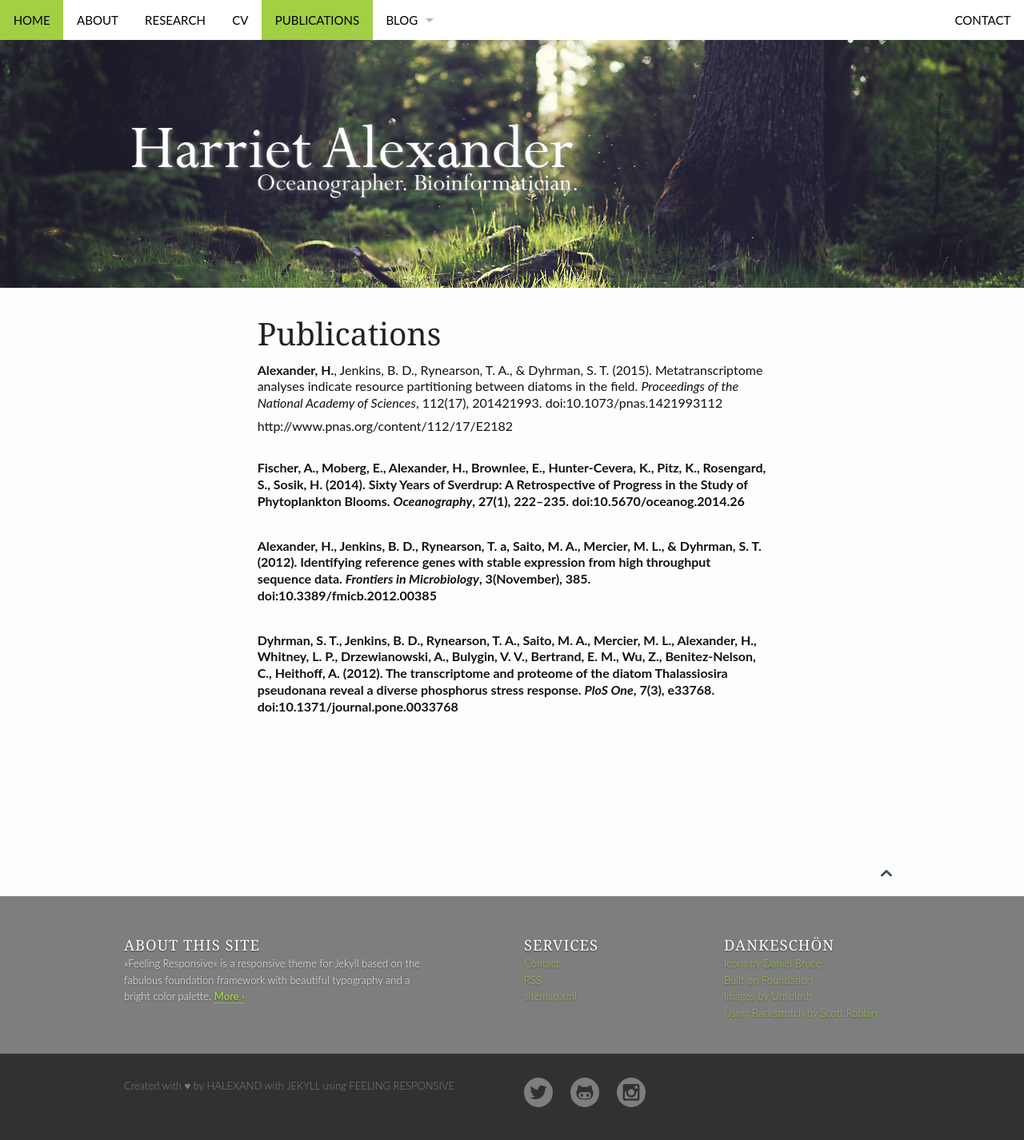
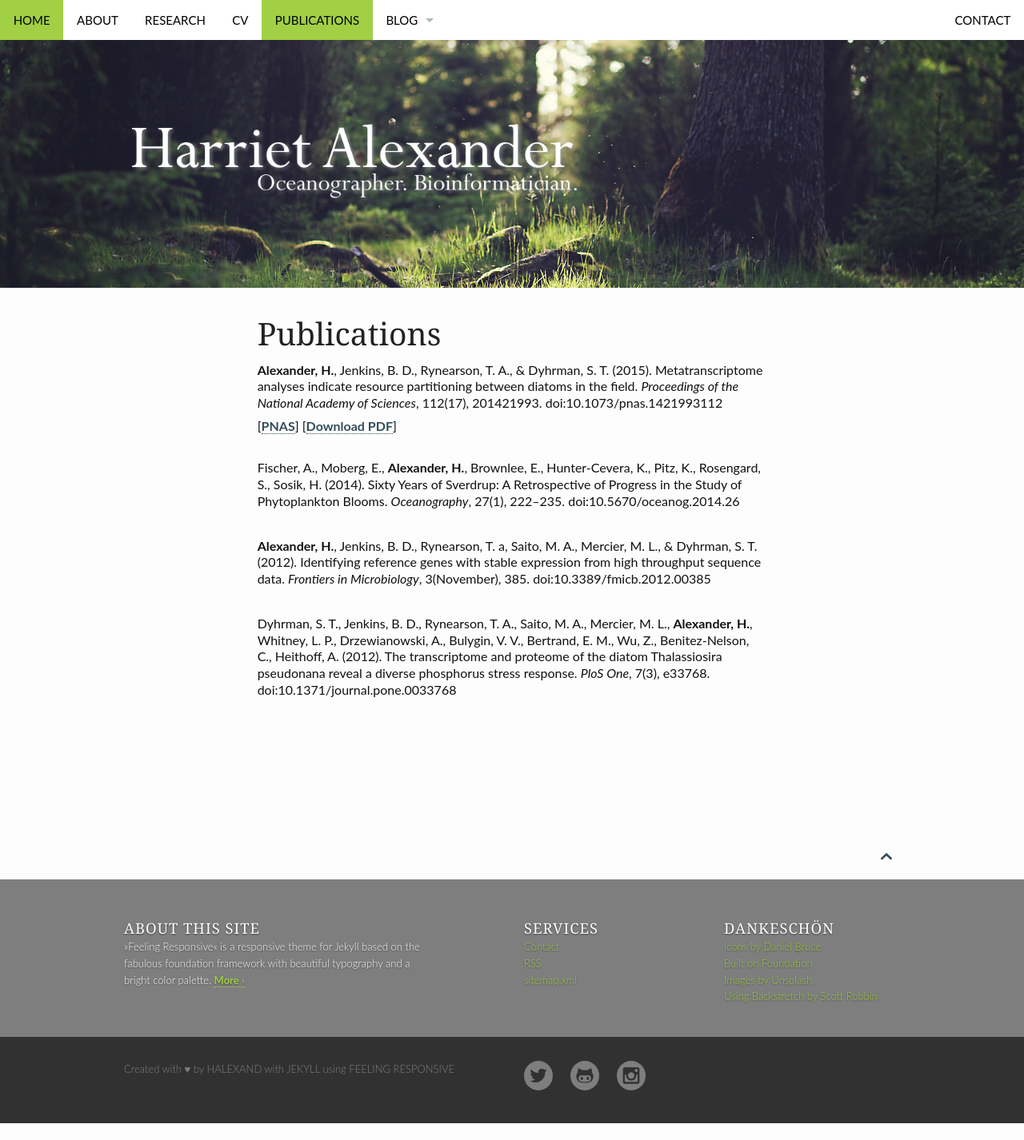
Before and after one commit to halexand/halexand.github.io, a Jekyll site: the page built from pages/publications.md, in a window 1280 px wide. Shown: the whole page at 80% size. Built offline with Jekyll 4.4.1, drawn with Linux system fonts in a browser that asks for light colours; after the commit the page ends 1405 px from its top, so only the background shows below that.

Commit message:
Update publications.md

```diff
--- a/pages/publications.md
+++ b/pages/publications.md
@@ -8,8 +8,11 @@ permalink: "/publications/"
 ---
 <dl>
 <dt style="font-weight: normal;"><b>Alexander, H.</b>, Jenkins, B. D., Rynearson, T. A., & Dyhrman, S. T. (2015). Metatranscriptome analyses indicate resource partitioning between diatoms in the field. <i>Proceedings of the National Academy of Sciences</i>, 112(17), 201421993. doi:10.1073/pnas.1421993112</dt>
-http://www.pnas.org/content/112/17/E2182
-<dt>Fischer, A., Moberg, E., <b>Alexander, H.</b>, Brownlee, E., Hunter-Cevera, K., Pitz, K., Rosengard, S., Sosik, H. (2014). Sixty Years of Sverdrup: A Retrospective of Progress in the Study of Phytoplankton Blooms. <i>Oceanography</i>, 27(1), 222–235. doi:10.5670/oceanog.2014.26</dt>
-<dt><b>Alexander, H.</b>, Jenkins, B. D., Rynearson, T. a, Saito, M. A., Mercier, M. L., & Dyhrman, S. T. (2012). Identifying reference genes with stable expression from high throughput sequence data. <i>Frontiers in Microbiology</i>, 3(November), 385. doi:10.3389/fmicb.2012.00385</dt>
-<dt>Dyhrman, S. T., Jenkins, B. D., Rynearson, T. A., Saito, M. A., Mercier, M. L., <b>Alexander, H.</b>, Whitney, L. P., Drzewianowski, A., Bulygin, V. V., Bertrand, E. M., Wu, Z., Benitez-Nelson, C., Heithoff, A. (2012). The transcriptome and proteome of the diatom Thalassiosira pseudonana reveal a diverse phosphorus stress response. <i>PloS One</i>, 7(3), e33768. doi:10.1371/journal.pone.0033768</dt>
+<dr>
+[<a href="http://www.pnas.org/content/112/17/E2182">PNAS</a>]
+[<a href="../downloads/Dyhrman2012.pdf">Download PDF</a>]
+</dr>
+<dt style="font-weight: normal;">Fischer, A., Moberg, E., <b>Alexander, H.</b>, Brownlee, E., Hunter-Cevera, K., Pitz, K., Rosengard, S., Sosik, H. (2014). Sixty Years of Sverdrup: A Retrospective of Progress in the Study of Phytoplankton Blooms. <i>Oceanography</i>, 27(1), 222–235. doi:10.5670/oceanog.2014.26</dt>
+<dt style="font-weight: normal;"><b>Alexander, H.</b>, Jenkins, B. D., Rynearson, T. a, Saito, M. A., Mercier, M. L., & Dyhrman, S. T. (2012). Identifying reference genes with stable expression from high throughput sequence data. <i>Frontiers in Microbiology</i>, 3(November), 385. doi:10.3389/fmicb.2012.00385</dt>
+<dt style="font-weight: normal;">Dyhrman, S. T., Jenkins, B. D., Rynearson, T. A., Saito, M. A., Mercier, M. L., <b>Alexander, H.</b>, Whitney, L. P., Drzewianowski, A., Bulygin, V. V., Bertrand, E. M., Wu, Z., Benitez-Nelson, C., Heithoff, A. (2012). The transcriptome and proteome of the diatom Thalassiosira pseudonana reveal a diverse phosphorus stress response. <i>PloS One</i>, 7(3), e33768. doi:10.1371/journal.pone.0033768</dt>
 </dl>
```
